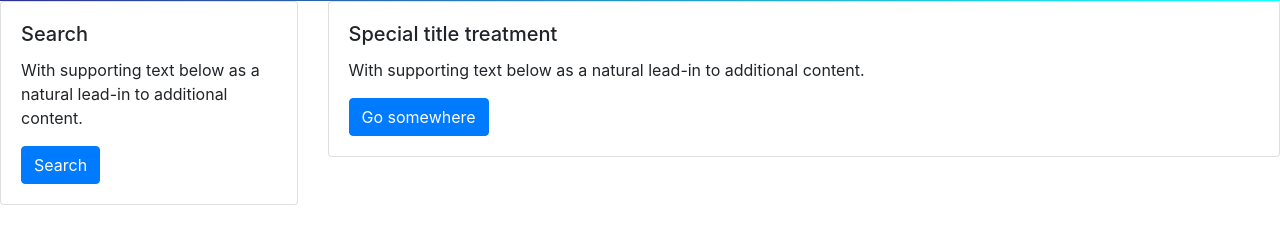
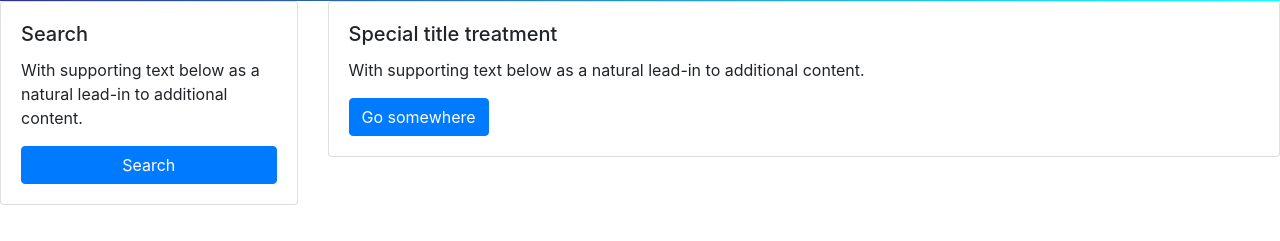
Before and after one commit to Barrerse/Weather-Dashboard, a plain HTML site: page index.html in a window 1280 px wide. Shown: the part 71-312 px from the top of the page. Drawn offline with nearby package versions, Linux system fonts and the light colour scheme.

Commit message:
Added search bar width on line 41

```diff
--- a/index.html
+++ b/index.html
@@ -38,7 +38,7 @@
       <div class="card-body">
         <h5 class="card-title">Search</h5>
         <p class="card-text">With supporting text below as a natural lead-in to additional content.</p>
-        <a href="#" class="btn btn-primary">Search</a>
+        <a href="#" class="btn btn-primary w-100">Search</a>
       </div>
     </div>
   </div>
```
